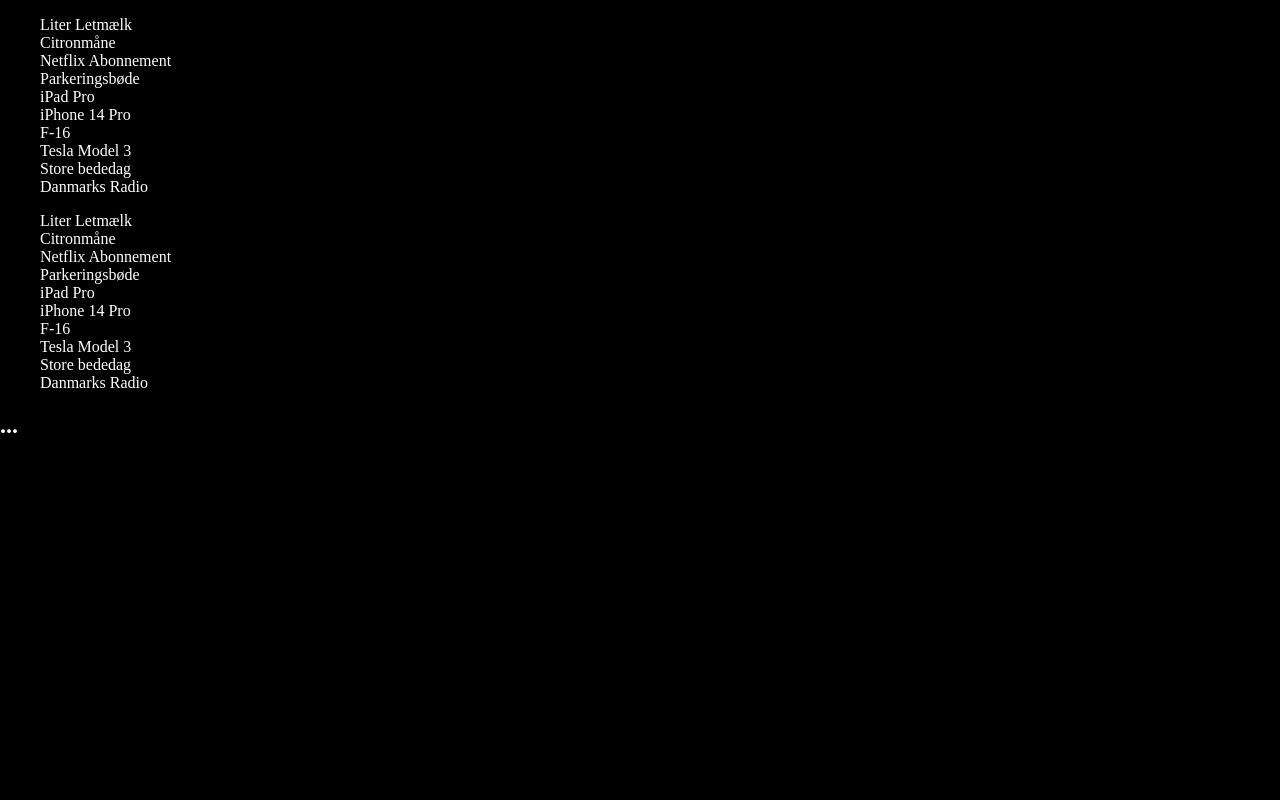
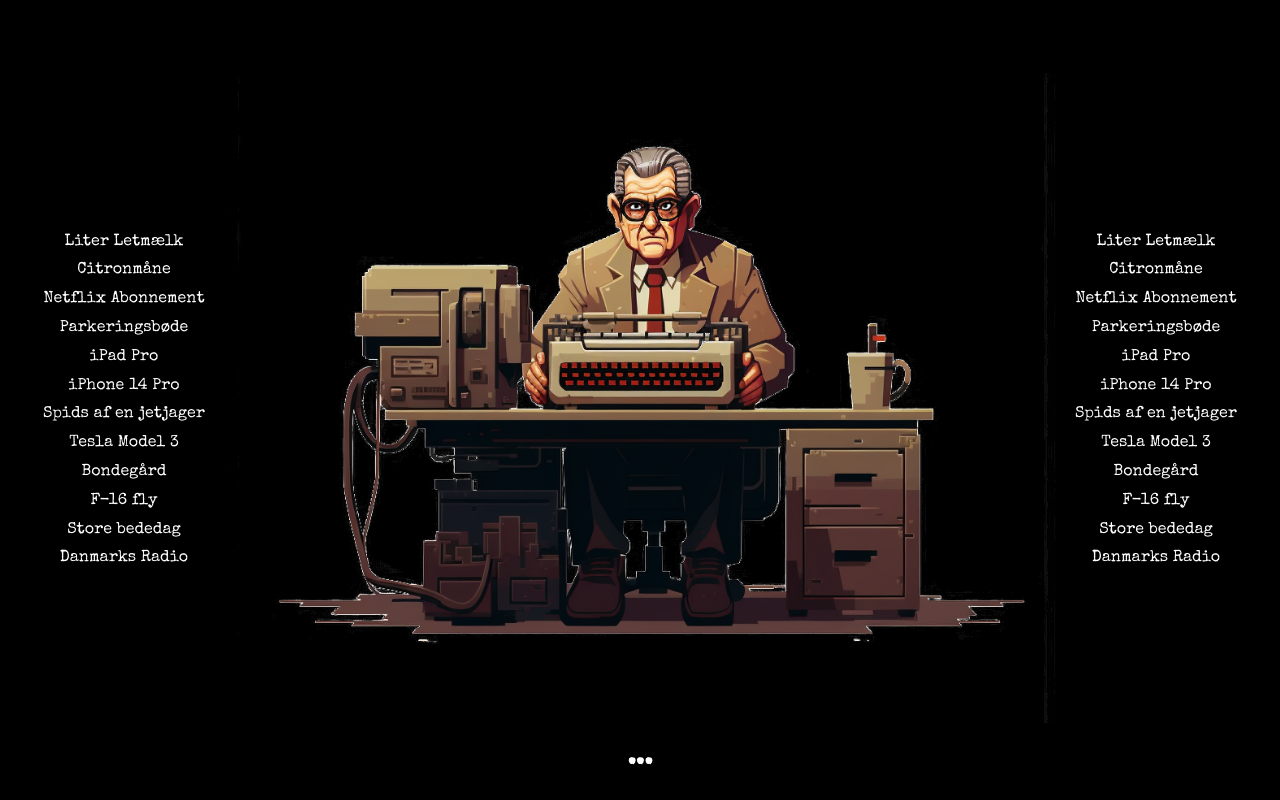
Before and after one commit to BaldrianSector/Se-hvad-den-kan-, a plain HTML site: page index.html in a window 1280 px wide. Drawn offline with nearby package versions, Linux system fonts and the light colour scheme.

Commit message:
Added styles + favicon

```diff
--- a/index.html
+++ b/index.html
@@ -3,20 +3,30 @@
 <head>
     <meta charset="UTF-8">
     <meta name="viewport" content="width=device-width, initial-scale=1.0">
-    <title>Se hvad den kan! 🧮</title>
+    <title>Se hvad den kan!</title>
     <link rel="stylesheet" href="style.css">
+    <link rel="preconnect" href="https://fonts.googleapis.com">
+    <link rel="preconnect" href="https://fonts.gstatic.com" crossorigin>
+    <link href="https://fonts.googleapis.com/css2?family=Special+Elite&display=swap" rel="stylesheet">
+    <link rel="icon" href="favicon.ico" type="image/x-icon">
     <script src="script.js" defer></script>
 </head>
 <body>
     <main class="main-container">
-        <div class="list-container">
+        <div id="list1-container" class="list-container">
           <div class="items" id="list1"></div>
         </div>
-        <div class="list-container">
+        <div id="man-container">
+          <img draggable="false" id="man-el"></div>
+        </div>
+        <div id="list2-container" class="list-container">
           <div class="items" id="list2"></div>
         </div>
-        <div>
+        <div id="text-container">
           <h2 id="text-el">...</h2>
+        </div>
+        <div id="text-container2">
+          <h2 id="demo"></h2>
         </div>
     </main>
 </body>
--- a/script.js
+++ b/script.js
@@ -1,6 +1,9 @@
 // Hook for DOM
 
 const textEl = document.querySelector("#text-el")
+const manEl = document.querySelector("#man-el")
+
+manEl.src = "./img/man-sitting.png"
 
 let priceCatalog = {}
 
@@ -37,9 +40,11 @@ populatePriceCatalog("Netflix Abonnement", 114, "https://www.hvadkosterdet.dk/pr
 populatePriceCatalog("Parkeringsbøde", 830, "https://www.q-park.dk/da/nyheder/afgiftssats-2022/", "🅿", true)
 populatePriceCatalog("iPad Pro", 9999, undefined, undefined, true)
 populatePriceCatalog("iPhone 14 Pro", 10499, undefined, "📱", true)
-populatePriceCatalog("F-16", 14000000, undefined, "✈", false)
+populatePriceCatalog("Spids af en jetjager", 16000, "https://hvadkoster.dk/hvad-koster-spidsen-af-en-jetjager/", "🛩️", true)
 populatePriceCatalog("Tesla Model 3", 1185000, undefined, "⚡", true)
-populatePriceCatalog("Store bededag", 4300000, undefined, "⛪", true)
+populatePriceCatalog("Bondegård", 2500000, "https://hvadkoster.dk/hvad-koster-en-bondegaard/", "🚜", true)
+populatePriceCatalog("F-16 fly", 14000000, undefined, "✈", false)
+populatePriceCatalog("Store bededag", 3000000000, undefined, "⛪", true)
 populatePriceCatalog("Danmarks Radio", 3885000000, "https://www.dr.dk/om-dr/moeddr/tag-et-kig-i-drs-oekonomi-0", "📻", true)
 
 function logPriceCatalog() {
@@ -71,14 +76,14 @@ function readPrice(itemKey) {
 // Formats numbers with dots for readability and commas as separators for decimal numbers
 function formatNumber(number) {
     if (number > 0.01) {
-        const formattedNumber = number.toLocaleString('en-US', {
+        const formattedNumber = number.toLocaleString('da-DK', {
             minimumFractionDigits: 2, // Always show at least 2 decimal places
             maximumFractionDigits: 2, // Show a maximum of 2 decimal places
             useGrouping: true, // Use grouping separators (commas)
         });
         return formattedNumber;
     } else {
-        return number.toLocaleString('en-US', { maximumFractionDigits: 20 }); // Format smaller numbers without decimals to return the full number
+        return number.toLocaleString('da-DK', { maximumFractionDigits: 20 }); // Format smaller numbers without decimals to return the full number
     }
 }
 
@@ -169,7 +174,7 @@ list1Items.forEach((item) => {
 
         getSelectedItemCount() === 2 ? console.log(compareItems(clickedItemKey1,clickedItemKey2)) : console.log("Two items has not been selected yet.")
 
-        textEl.innerText = comparisonResult
+        getSelectedItemCount() === 2 ? textEl.innerText = comparisonResult : ""
     });
 });
 
@@ -194,7 +199,7 @@ list2Items.forEach((item) => {
 
         getSelectedItemCount() === 2 ? console.log(compareItems(clickedItemKey1,clickedItemKey2)) : console.log("Two items has not been selected yet.")
 
-        textEl.innerText = comparisonResult
+        getSelectedItemCount() === 2 ? textEl.innerText = comparisonResult : ""
     });
 });
 
--- a/style.css
+++ b/style.css
@@ -1,10 +1,28 @@
-body {
-    margin: 0;
-    box-sizing: border-box;
-    overflow: hidden;
-    color: white;
-    background-color: rgb(0, 0, 0);
-  }
+/* Reset margins and padding for HTML and body elements */
+html, body {
+  margin: 0;
+  padding: 0;
+  height: 100%;
+  color: white;
+  background-color: black;
+  font-family: 'Special Elite', cursive;
+}
+
+/* Create a container for your grid */
+.main-container {
+  display: grid;
+  grid-template-rows: 1fr 1fr 1fr;
+  grid-template-columns: 1fr 1fr 1fr;
+  height: 100%; /* Set the height of the grid container to 100% */
+
+  grid-template-areas:
+  "A A A"
+  "B C D"
+  "E E E";
+
+  justify-items: center;
+  align-items: center;
+}
 
 .list-container {
   width: 200px;
@@ -12,22 +30,86 @@ body {
 
 ul {
   list-style-type: none;
+  margin: 0;
+  padding: 0;
+  text-align: center;
 }
 
 li {
   color: white;
   background-color: black;
+  margin: 0.2em; /* Reset margin */
+  padding: 0.3em; /* Reset padding */
+  font-size: 1em;
+  border-radius: 5px;
+
+  -webkit-touch-callout: none; /* iOS Safari */
+    -webkit-user-select: none; /* Safari */
+     -khtml-user-select: none; /* Konqueror HTML */
+       -moz-user-select: none; /* Old versions of Firefox */
+        -ms-user-select: none; /* Internet Explorer/Edge */
+            user-select: none; /* Non-prefixed version, currently
+                                  supported by Chrome, Edge, Opera and Firefox */
 }
 
+ /* Hover on button before click
+ mand som taster på sit tastatur
+ write text on typewriter effect
+ flertal?
+ loading prikker
+ add link to ref
+ */
+
 li:active {
-  background-color: lightblue; /* Change the background color when the item is clicked */
-  color: white; /* Change the text color when the item is clicked */
+  background-color: white; /* Change the background color when the item is clicked */
+  color: black; /* Change the text color when the item is clicked */
+}
+
+li:hover {
+  background-color: white;
+  color: black;
 }
 
 .selected {
-  background-color: lightblue; /* Change the background color when the item is clicked */
-  color: white; /* Change the text color when the item is clicked */
+  background-color: white; /* Change the background color when the item is clicked */
+  color: black; /* Change the text color when the item is clicked */
 }
 
-#comparison {
+#list1-container {
+  grid-area: B; /* Span both B and C */
+  justify-self: end;
 }
+
+#list2-container {
+  grid-area: D; /* Span C and D */
+  justify-self: start;
+}
+
+#man-container {
+  grid-area: C;
+}
+
+#man-el {
+  height: 650px;
+  width: auto; /* This will maintain the aspect ratio */
+}
+
+#text-container {
+  grid-area: E;
+  text-align: center;
+  align-self: start;
+}
+
+/* Selection color */
+
+/* Text selection color for modern browsers */
+::selection {
+  background-color: white; /* Example highlight color */
+  color: #0a0a0a; /* Example text color */
+}
+
+/* Text selection color for Firefox */
+::-moz-selection {
+  background-color: white; /* Example highlight color */
+  color: #0a0a0a; /* Example text color */
+}
```
Also changed, not shown: favicon.ico (added), img/man-sitting.png (added), img/sitting-man-original.png (added), 2 other files.
